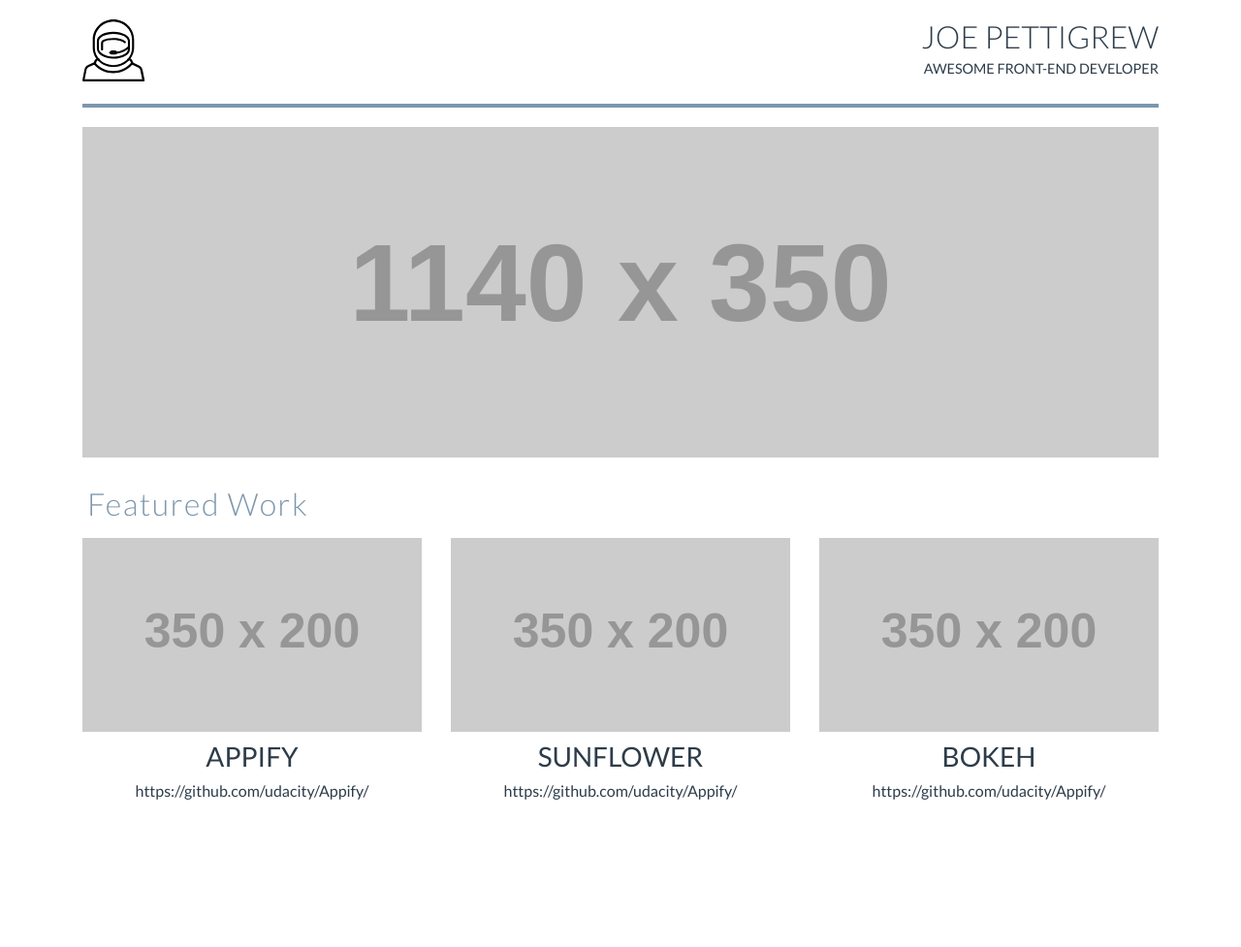
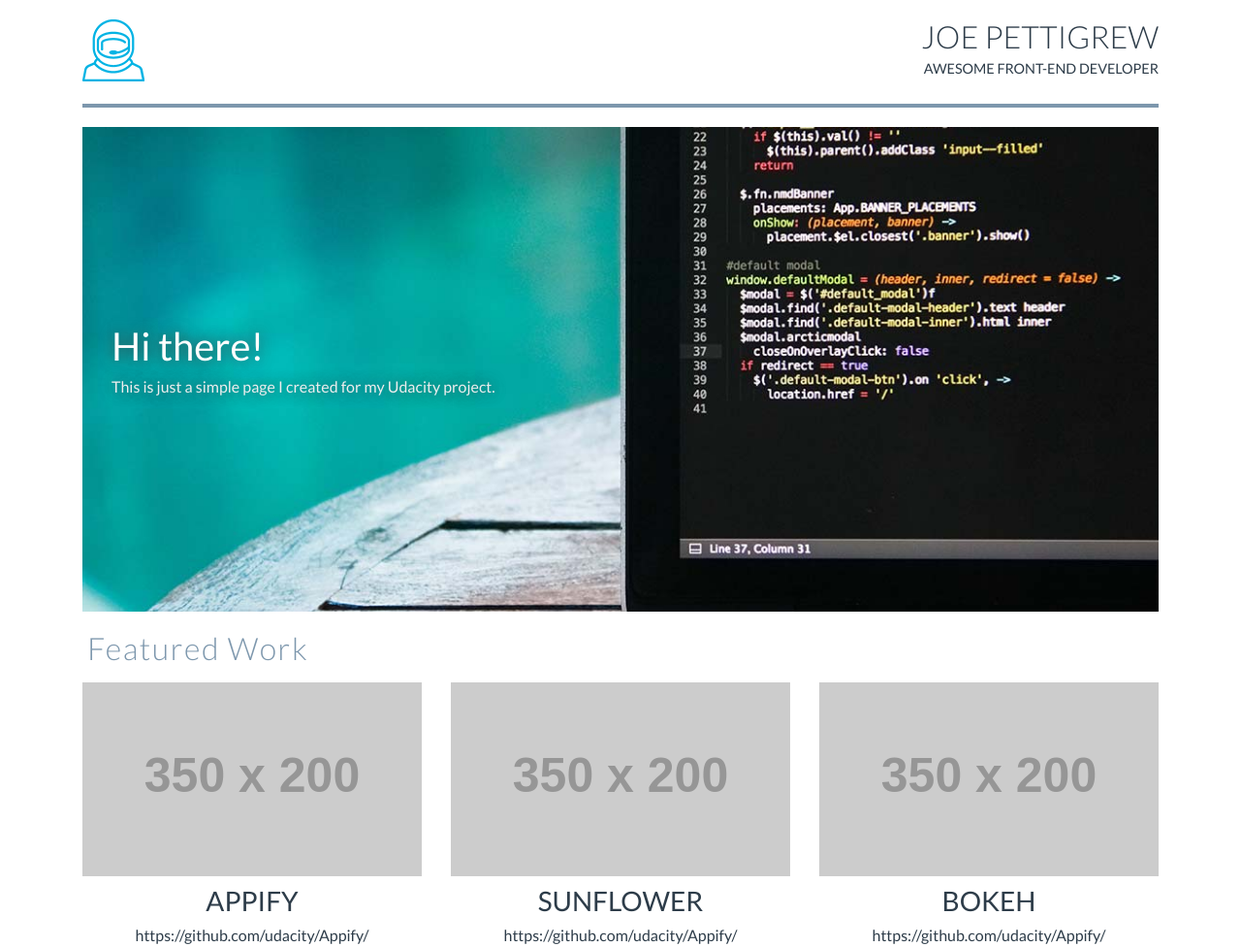
Before and after one commit to joepettigrew/portfolio, a plain HTML site: page index.html in a window 1280 px wide. Shown: the whole page at 97% size. Before the commit the page ends 828 px from the top, so only its background shows below. Drawn offline with nearby package versions, Linux system fonts and the light colour scheme; placeholder pictures from the web are drawn by us; a script that the page names is missing.

Commit message:
Design hero area and logo

```diff
--- a/css/style.css
+++ b/css/style.css
@@ -30,10 +30,28 @@ header h3 {
 
 /* Hero area */
 
-.hero img {
-  margin:0 0 30px 0;
+.hero {
+  background:url(../img/herobg_full.jpg) no-repeat center center;
+  background-size:cover;
+  height:500px;
+  margin:0 0 20px 0;
+  padding:30px;
 }
 
+.hero-content {
+  height:100%;
+  text-shadow:0 0 15px #444;
+}
+
+.hero-content h2 {
+  font-size:2.5rem;
+  color:#fff;
+}
+
+.hero-content p {
+  color:#eee;
+
+}
 
 /* Featured Works area */
 
--- a/index.html
+++ b/index.html
@@ -13,7 +13,7 @@
       <div class="container">
         <div class="row">
           <div class="col-3">
-            <img src="img/astronaut.svg" alt="Joe Pettigrew logo">
+            <img src="img/logo.png" srcset="img/logo.png 1x, img/logo_2x.png 2x" alt="Joe Pettigrew logo">
           </div>
           <div class="col-9 text-right text-uppercase">
             <h1>Joe Pettigrew</h1>
@@ -27,10 +27,17 @@
         </div>
       </div>
     </header>
-    <div class="container hero">
+    <div class="container">
       <div class="row">
         <div class="col-sm-12">
-          <img class="img-fluid" src="http://placehold.it/1140x350" alt="Placeholder image">
+          <div class="hero">
+            <div class="row align-items-center hero-content">
+              <div class="col-md-6">
+                <h2>Hi there!</h2>
+                <p>This is just a simple page I created for my Udacity project.</p>
+              </div>
+            </div>
+          </div>
         </div>
       </div>
     </div>
```
Also changed, not shown: img/astronaut.1.svg (deleted), img/astronaut.svg (deleted), img/herobg_full.jpg (added), img/logo.png (added), img/logo_2x.png (added), 1 other file.
